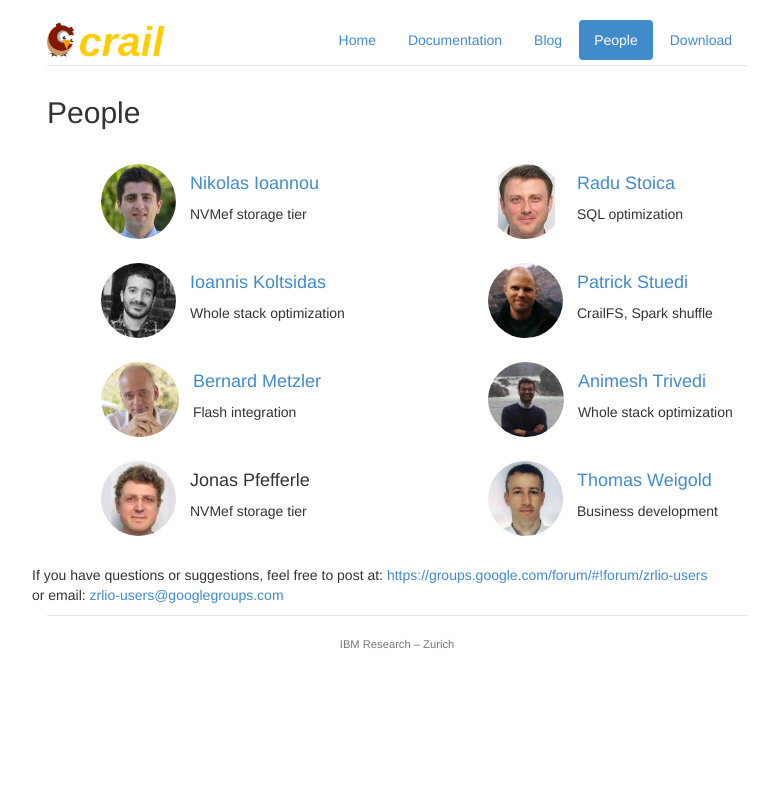
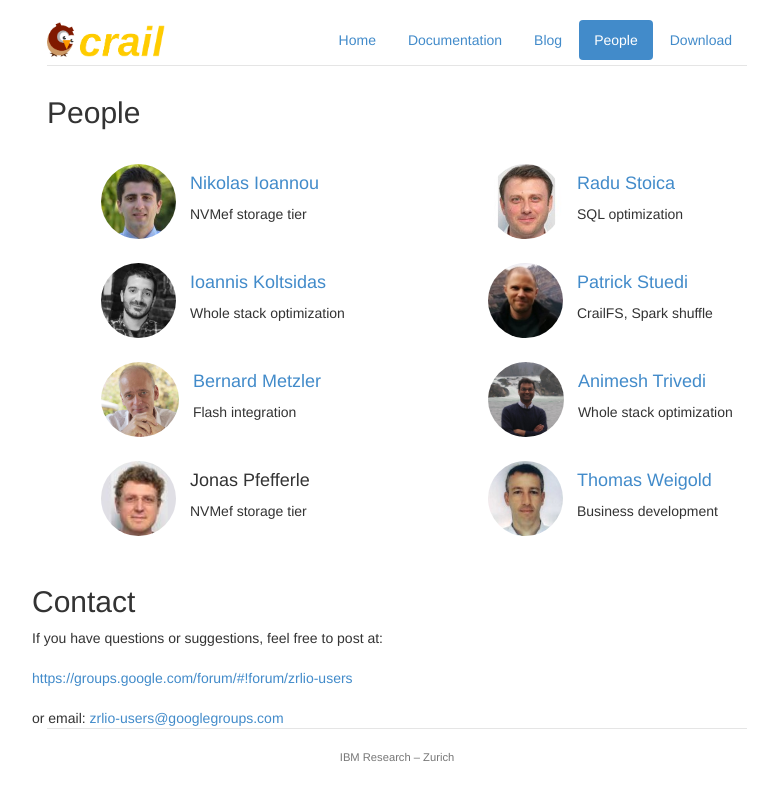
Before and after one commit to apache/incubator-crail-website, a Jekyll site: the page built from people.html, in a window 1280 px wide. Shown: the top 800 px of the page, without its empty margins (243-1021 px from the left). Built offline with Jekyll 4.4.1, drawn with Linux system fonts in a browser that asks for light colours.

Commit message:
Changed contact display

```diff
--- a/people.html
+++ b/people.html
@@ -32,9 +32,8 @@
 </div>
 
 <div class="row">
-<p>
-If you have questions or suggestions, feel free to post at:  <a href="https://groups.google.com/forum/#!forum/zrlio-users">https://groups.google.com/forum/#!forum/zrlio-users</a>
-
-<br> or email: <a href="zrlio-users@googlegroups.com">zrlio-users@googlegroups.com</a>
-</p>
+<h2> Contact </h2>
+If you have questions or suggestions, feel free to post at:
+<br><br> <a href="https://groups.google.com/forum/#!forum/zrlio-users">https://groups.google.com/forum/#!forum/zrlio-users</a>
+<br> <br> or email: <a href="zrlio-users@googlegroups.com">zrlio-users@googlegroups.com</a>
 </div>
```
